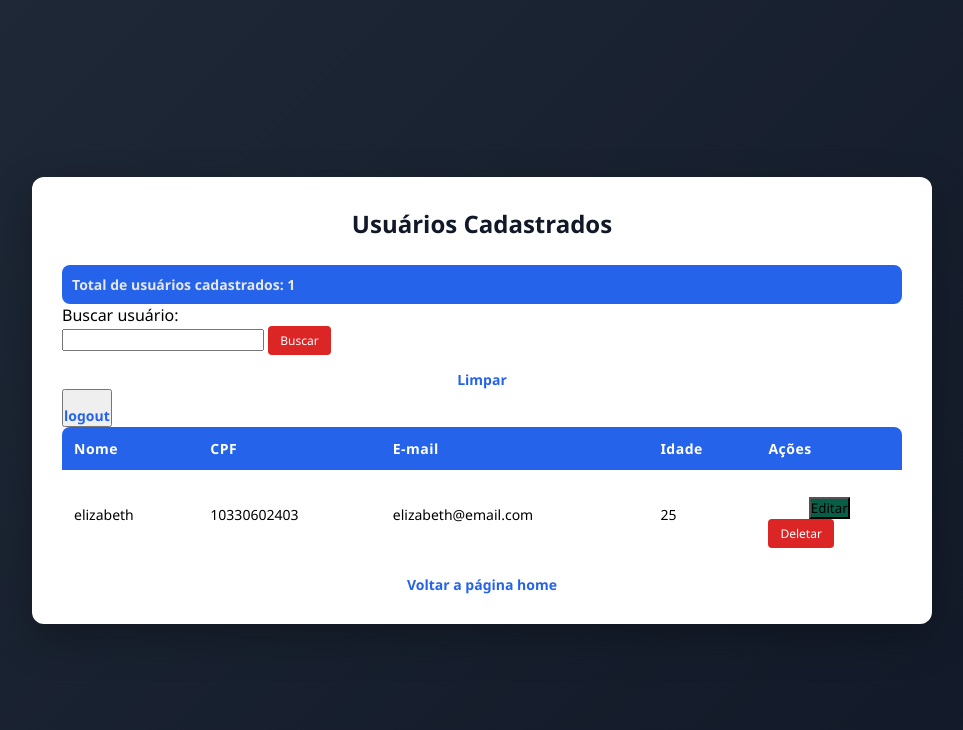
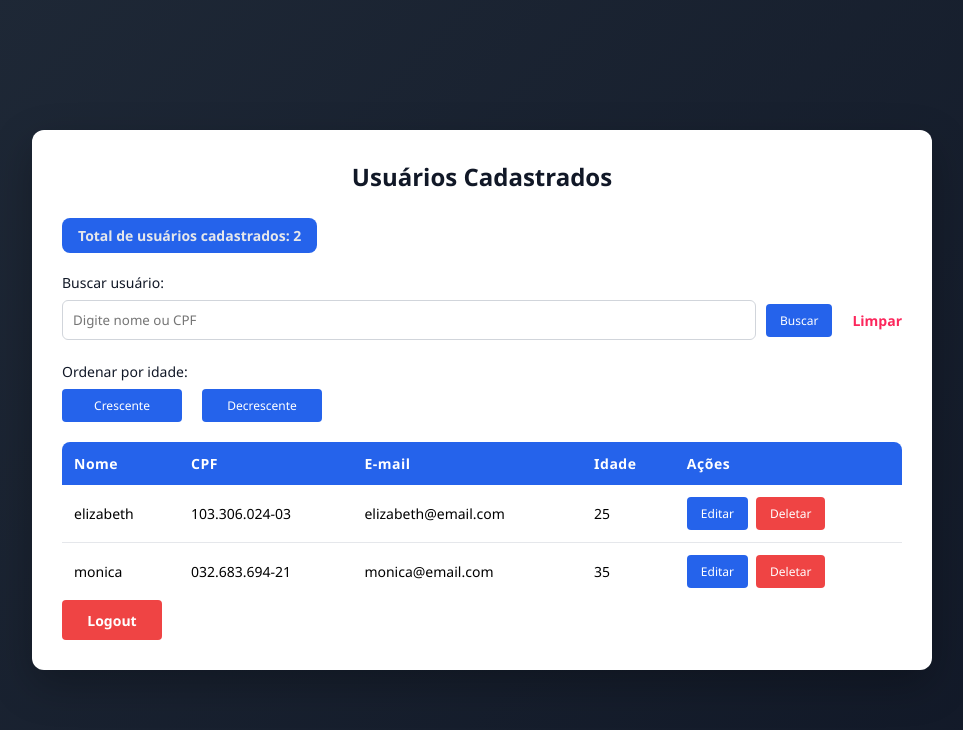
Before and after one commit to elizabethmdossantos/cadastro_usuario_python, a Flask app: page /usuarios in a window 1280 px wide. Shown: the top 730 px of the page, without its empty margins (158-1121 px from the left). Run offline with Flask 3, Linux system fonts and the light colour scheme; the visitor is signed in with stand-in values (Sample User, id 1).

Commit message:
ordenar idade

```diff
--- a/app.py
+++ b/app.py
@@ -37,10 +37,17 @@ def salvar_usuario(usuario):
     except:
         return False  # Retorna False se ocorrer um erro ao salvar
 
-def buscar_usuario_por_cpf(cpf):
+def buscar_usuario_por_cpf(cpf ):
     usuarios = carregar_usuarios()
     for usuario in usuarios:
         if usuario.get("cpf") == cpf:
+            return usuario
+    return None
+
+def buscar_usuario_por_nome(nome):
+    usuarios = carregar_usuarios()
+    for usuario in usuarios:
+        if usuario.get("nome") == nome:
             return usuario
     return None
 
@@ -58,10 +65,10 @@ def validar_cpf(cpf_enviado):
     if not re.match(padrao, cpf_enviado):
         return None
 
-    # Remover tudo que não for número para validar apenas os dígitos
+    # Remover pontuação apenas para o calculo matemático
     cpf_limpo = re.sub(r'[^0-9]', '', cpf_enviado)
 
-    # Impedir CPFs com todos os números iguais (ex: 11111111111)
+    # Impedir CPFs com todos os números iguais
     if cpf_limpo == cpf_limpo[0] * 11:
         return None
 
@@ -72,7 +79,7 @@ def validar_cpf(cpf_enviado):
         if digito != int(cpf_limpo[i]):
             return None
 
-    return cpf_limpo
+    return cpf_enviado  # Retorna o CPF formatado se for válido
 
 
 # ROTAS
@@ -95,14 +102,21 @@ def mostrar_cadastro():
 
 @app.route("/login", methods=["GET", "POST"])
 def login():
+
     if request.method == "POST":
-        cpf = request.form.get("cpf")
+        cpf_digitado = request.form.get("cpf")
         senha = request.form.get("senha")
 
+    cpf_validado = validar_cpf(cpf_digitado)
+
+    if not cpf_validado:
+        flash("CPF inválido! Use o formato 000.000.000-00", "erro")
+        return render_template('login.html', form_data=request.form)
+
     usuarios = carregar_usuarios()
-    usuario = next((u for u in usuarios if u.get("cpf") == cpf), None) # Busca o usuário com o CPF fornecido, ou None se não encontrado
+    usuario = next((u for u in usuarios if u.get("cpf") == cpf_validado), None) # Busca o usuário com o CPF fornecido, ou None se não encontrado
 
-    if usuario and usuario ["cpf"] == cpf and check_password_hash(usuario["senha"], senha): # Verifica se o usuário existe e se a senha fornecida corresponde ao hash armazenado
+    if usuario and check_password_hash(usuario["senha"], senha): # Verifica se o usuário existe e se a senha fornecida corresponde ao hash armazenado
         session ["usuario_id"] = usuario["id"]
         session ["usuario_nome"] = usuario["nome"]
 
@@ -113,7 +127,7 @@ def login():
         flash("CPF ou senha incorretos.", "erro")
         return render_template('login.html', form_data=request.form)# Mantém os dados do formulário para facilitar correção pelo usuário
 
-    return render_template('login.html')  # Para GET, mostra o form limpo
+    return render_template('login.html')
 
 
 # CADASTRO DE USUÁRIO
@@ -125,7 +139,7 @@ def cadastrar_usuario():
         return render_template("cadastro-usuario.html")
 
     nome = request.form.get("nome")
-    cpf_digitado = request.form.get("cpf")            # CPF do usuário (identificador único)
+    cpf_digitado = request.form.get("cpf")  # CPF do usuário (identificador único)
     email = request.form.get("email")
     idade = request.form.get("idade")
     senha = request.form.get("senha")
@@ -185,17 +199,7 @@ def logout():
 
 # USUÁRIOS
 
-'''@app.route("/usuarios", methods=["GET"])
-def buscar_usuarios():
-    usuarios = carregar_usuarios()
-    if "usuario_id" not in session:
-        flash("Você precisa estar logado.", "erro")
-        return redirect(url_for("login"))
-
-    usuarios = carregar_usuarios()
-    total = len(usuarios)
-    return render_template("usuarios.html", usuarios=usuarios, total=total)'''
-
+# Rota para retornar a lista de usuários em formato JSON, protegida por autenticação
 @app.route("/usuarios/json", methods=["GET"])
 def buscar_usuarios_json():
     if "usuario_id" not in session:
@@ -203,6 +207,7 @@ def buscar_usuarios_json():
     usuarios = carregar_usuarios()
     return jsonify(usuarios)
 
+# Rota para exibir a lista de usuários em uma página HTML, protegida por autenticação
 @app.route("/usuarios", methods=["GET"])
 def buscar_usuarios():
     if "usuario_id" not in session:
@@ -210,14 +215,21 @@ def buscar_usuarios():
         return redirect(url_for("login"))
 
     usuarios = carregar_usuarios()
+
     termo_busca = request.args.get("busca") # Pega o valor do input 'name="busca"'
+    if termo_busca:
+        usuarios = [u for u in usuarios if termo_busca in u.get("cpf", "") or termo_busca in u.get("nome", "")]
 
-    # Se o usuário digitou algo, filtramos a lista
-    if termo_busca:
-        usuarios = [u for u in usuarios if termo_busca in u.get("cpf", "")]
+ # NOVA PARTE: Ordenação por idade
+    ordem = request.args.get("ordem", "asc")
+    usuarios = sorted(
+        usuarios,
+        key=lambda u: int(u.get("idade", 0)),
+        reverse=(ordem == "desc"))
 
     total = len(usuarios)
     return render_template("usuarios.html", usuarios=usuarios, total=total)
+
 
 
 # EDITAR
@@ -231,24 +243,20 @@ def editar_usuario(cpf):
 
     usuarios = carregar_usuarios()
 
-    # aqui vai buscar o usuário pelo cpf
     usuario = next((u for u in usuarios if u["cpf"] == cpf), None)
 
     if not usuario:
         flash("Usuário não encontrado.", "erro")
         return redirect(url_for("buscar_usuarios"))
 
-    # GET - carrega o formulário
     if request.method == "GET":
         return render_template("editar_usuario.html", usuario=usuario)
 
-    # POST - atualiza os dados
     nome = request.form.get("nome")
     email = request.form.get("email")
     idade = int(request.form.get("idade"))
     senha = request.form.get("senha")
 
-    # validação de idade também no update
     if not idade or int(idade) < 18:
         flash("Idade mínima para cadastro é 18 anos.", "erro")
         return render_template('cadastro-usuario.html', form_data=request.form)
@@ -265,6 +273,7 @@ def editar_usuario(cpf):
 
     if status:
         flash("Usuário atualizado com sucesso!", "sucesso")
+        return redirect(url_for("buscar_usuarios"))
     else:
         flash("Erro ao atualizar usuário.", "erro")
         return redirect(url_for("buscar_usuários"))
--- a/static/usuarios.css
+++ b/static/usuarios.css
@@ -33,20 +33,65 @@ h1 {
 a{
     display: block;
     text-align: center;
-    margin-top: 15px;
-    color: #2563eb;
+    color: #000;
     text-decoration: none;
     font-size: 14px;
     font-weight: 600;
 }
 
 p{
+    display: inline-block;
     color: #e5e7eb;
     background-color: #2563eb;
-    padding: 10px;
+    padding: 8px 16px;
     border-radius: 8px;
     font-size: 14px;
-    font-weight: bold;
+    font-weight: 600;
+    margin-bottom: 20px;
+}
+
+form[action*="buscar"] {
+    display: flex;
+    flex-direction: column;
+    gap: 10px;
+    margin-bottom: 25px;
+    padding: 15px;
+    background: #f9fafb;
+    border-radius: 8px;
+    border: 1px solid #e5e7eb;
+}
+
+.buscar {
+    display: flex;
+    gap: 10px;
+    align-items: center;
+}
+
+.buscar input {
+    flex: 1;
+    padding: 10px;
+    border: 1px solid #d1d5db;
+    border-radius: 6px;
+    outline: none;
+    transition: border-color 0.2s;
+}
+
+.buscar input:focus {
+    border-color: #2563eb;
+    box-shadow: 0 0 0 3px rgba(37, 99, 235, 0.1);
+}
+
+label {
+    display: block;
+    margin-bottom: 8px;
+    color: #111827;
+    font-size: 14px;
+}
+
+.ordenar {
+    display: flex;
+    gap: 10px;
+    margin-bottom: 20px;
 }
 
 table {
@@ -87,14 +132,15 @@ tbody tr:last-child td {
     border-bottom: none;
 }
 
-/* botão de exclusão dentro da célula */
-.container form {
-    display: inline;
+.acoes {
+    display: flex;
+    gap: 8px;
+    justify-content: flex-start;
 }
 
-.container form button {
-    padding: 6px 12px;
-    background-color: #dc2626;
+.button {
+    padding: 8px 14px;
+    background-color: #2563eb;
     border: none;
     border-radius: 4px;
     color: white;
@@ -103,12 +149,50 @@ tbody tr:last-child td {
     transition: 0.2s ease-in-out;
 }
 
-.container form button:hover {
-    background-color: #b91c1c;
+.button:hover {
+    opacity: 0.9;
     transform: translateY(-1px);
 }
-.btn-editar{
-    background-color: #065f46;
+
+#btn-logout {
+    background-color: #ef4444;
+    width: 100px;
+    height: 40px;
+}
+
+#btn-deletar {
+    background-color: #ef4444;
+}
+
+#btn-editar {
+    background-color: #2563eb;
+}
+
+#btn-ordenar-asc {
+    background-color: #2563eb;
+    width: 120px;
+}
+
+#btn-ordenar-desc {
+    background-color: #2563eb;
+    width: 120px;
+}
+
+.logout .button {
+    background-color: #111827;
+    color: white;
+    width: auto;
+    padding: 10px 25px;
+}
+
+.logout .button a {
+    color: white;
+    font-size: 14px;
+}
+
+.logout .button:hover {
+    opacity: 0.9;
+    transform: translateY(-1px);
 }
 
 .flash {
--- a/templates/usuarios.html
+++ b/templates/usuarios.html
@@ -21,16 +21,22 @@
     <form method="GET" action="{{ url_for('buscar_usuarios') }}">
         <label for="buscar">Buscar usuário:</label>
         <div class="buscar">
-        <input type="text" id="buscar" name="busca" value="{{ request.args.get('busca', '') }}">
-        <button type="submit">Buscar</button>
-        <a href="{{ url_for('buscar_usuarios') }}">Limpar</a>
+        <input type="text" id="buscar" name="busca" value="{{ request.args.get('busca', '') }}" placeholder="Digite nome ou CPF">
+        <button type="submit" class="button" id="btn-buscar">Buscar</button>
+        <a href="{{ url_for('buscar_usuarios') }}" style="margin-left: 10px; color: #fc275c;">Limpar</a>
         </div>
-    </form>
+    </form><br>
 
-    <div class="acoes">
-        <button><a href="{{ url_for('logout') }}">logout</a></button>
+    <div>
+        <label for="ordenar">Ordenar por idade:</label>
+        <div class="ordenar">
+        <a href="{{ url_for('buscar_usuarios', busca=request.args.get('busca', ''), ordem='asc') }}">
+            <button type="button" class="button" id="btn-ordenar-asc">Crescente</button>
+        </a>
+        <a href="{{ url_for('buscar_usuarios', busca=request.args.get('busca', ''), ordem='desc') }}" style="margin-left: 10px;">
+            <button type="button" class="button" id="btn-ordenar-desc">Decrescente</button>
+        </a>
     </div>
-
 
         <table>
             <thead>
@@ -54,14 +60,15 @@
             <div class="acoes">
 
                 <a href="{{ url_for('editar_usuario', cpf=usuario.cpf) }}">
-                    <button type="button" class="btn-editar">Editar</button>
+                    <button type="button" class="button" id="btn-editar">Editar</button>
                 </a>
 
                 <form action="{{ url_for('deletar_usuario', cpf=usuario.cpf) }}"
                     method="POST"
                     onsubmit="return confirm('Tem certeza que deseja deletar este usuário?');">
+
                     <input type="hidden" name="cpf" value="{{ usuario.cpf }}">
-                    <button type="submit" class="btn-deletar">Deletar</button>
+                    <button type="submit" class="button" id="btn-deletar">Deletar</button>
                 </form>
             </div>
                     </td>
@@ -69,8 +76,10 @@
                 {% endfor %}
             </tbody>
         </table>
-        <a href="{{ url_for('home') }}">Voltar a página home</a>
+
+        <div class="logout">
+        <button type="button" class="button" id="btn-logout" ><a href="{{ url_for('logout') }}">Logout</a></button>
+        </div>
     </div>
-        </div>
 </body>
 </html>
--- a/usuarios.json
+++ b/usuarios.json
@@ -2,9 +2,17 @@
     {
         "id": "1f50d47e-0423-451c-98e8-cdd225cf1171",
         "nome": "elizabeth",
-        "cpf": "10330602403",
+        "cpf": "103.306.024-03",
         "email": "elizabeth@email.com",
-        "idade": "25",
-        "senha": "scrypt:32768:8:1$EgIx2K2D1PXyVHW4$5903b1677d2c4401f436eb0ce966a143d7a0e4c1004ff6184f2f4f904cce563ad184cf6a28f78e81f85d7a6296b78c4582a884db96a42e9563dca07637ed45bc"
+        "idade": 25,
+        "senha": "scrypt:32768:8:1$nXPrcxBA81dN9dUL$09d67fd36d0a2bc477c2bc96c54795f7586951206fb2c2011290a40fbcc51ac90fc15c978389091809ee924d68ac84818097b42c3e582e348909a2e25a528a66"
+    },
+    {
+        "id": "bdcf996d-82d8-4268-8628-3ba048ebae01",
+        "nome": "monica",
+        "cpf": "032.683.694-21",
+        "email": "monica@email.com",
+        "idade": "35",
+        "senha": "scrypt:32768:8:1$geKUzYe9brGFKDpJ$757d675be779a83114c19ee3c059c5057e2b60e2e6ffb85b136da833bdb6504ba391469d3e01c03b92dccd8ca86e29489356a5618727b5ea4d0942b4305fd3dd"
     }
 ]
```
Also changed, not shown: static/cadastro-usuario.css (+8 -0 lines), static/login.css (+8 -0 lines), templates/cadastro-usuario.html (+30 -1 lines), templates/login.html (+32 -2 lines).
